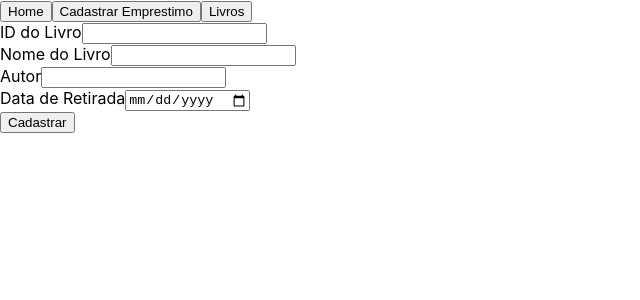
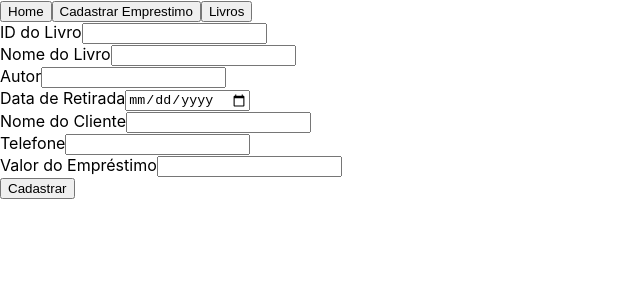
Before and after one commit to AlexandreRodriguesStrapasson/library_PW4, a React (Create React App) app in the folder library/: page /Cadastro_Livro in a window 1280 px wide. Shown: the top 300 px of the page, without its empty margins (0-640 px from the left). Built offline with nearby package versions, Linux system fonts and the light colour scheme.

Commit message:
feat: add clints info in the formBook

```diff
--- a/library/src/components/formBook.js
+++ b/library/src/components/formBook.js
@@ -5,7 +5,10 @@ function FormBook() {
     id: '',
     name: '',
     author: '',
-    dataRetirada: '', // Adiciona a data de retirada ao estado
+    dataRetirada: '',
+    clienteNome: '', // Novo campo: Nome do Cliente
+    telefone: '', // Novo campo: Telefone
+    valorEmprestimo: '', // Novo campo: Valor do Empréstimo
   });
 
   const handleInputChange = (e) => {
@@ -29,17 +32,24 @@ function FormBook() {
           id: bookData.id,
           name: bookData.name,
           author: bookData.author,
-          dataRetirada: bookData.dataRetirada, // Inclui a data de retirada na requisição
+          dataRetirada: bookData.dataRetirada,
+          clienteNome: bookData.clienteNome,
+          telefone: bookData.telefone,
+          valorEmprestimo: bookData.valorEmprestimo,
         }),
       });
 
       if (response.ok) {
         console.log('Livro cadastrado com sucesso!');
+        console.log('Livro cadastrado com sucesso!');
         setBookData({
           id: '',
           name: '',
           author: '',
-          dataRetirada: '', // Limpa a data de retirada após o cadastro
+          dataRetirada: '',
+          clienteNome: '',
+          telefone: '',
+          valorEmprestimo: '',
         });
       } else {
         console.error('Erro ao cadastrar livro.');
@@ -100,6 +110,42 @@ function FormBook() {
 
         <br />
 
+        <label>
+          Nome do Cliente
+          <input
+            type="text"
+            name="clienteNome"
+            value={bookData.clienteNome}
+            onChange={handleInputChange}
+          />
+        </label>
+
+        <br />
+
+        <label>
+          Telefone
+          <input
+            type="text"
+            name="telefone"
+            value={bookData.telefone}
+            onChange={handleInputChange}
+          />
+        </label>
+
+        <br />
+
+        <label>
+          Valor do Empréstimo
+          <input
+            type="text"
+            name="valorEmprestimo"
+            value={bookData.valorEmprestimo}
+            onChange={handleInputChange}
+          />
+        </label>
+
+        <br />
+
         <button type="submit">Cadastrar</button>
       </form>
     </div>
```
